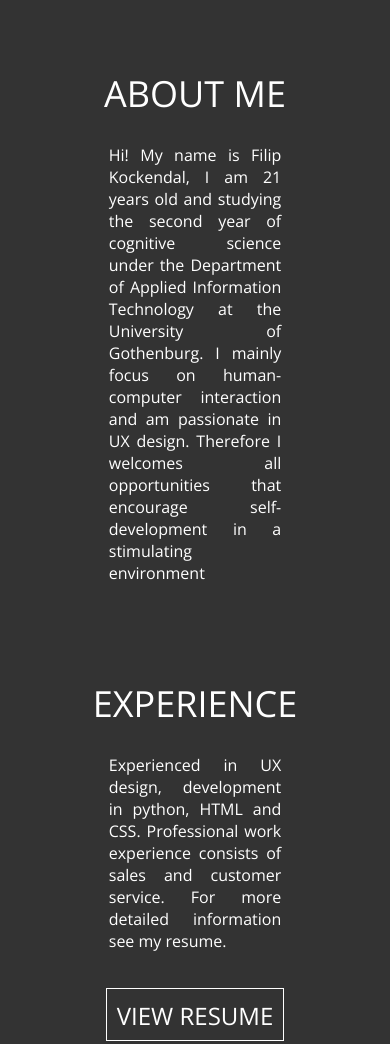
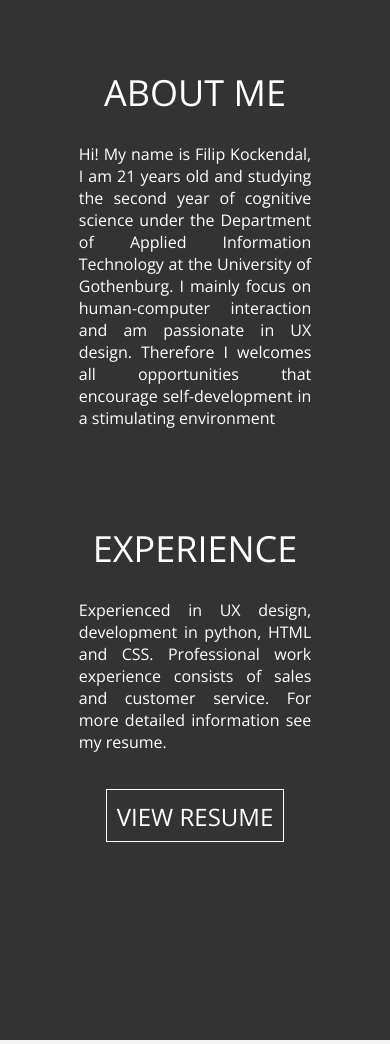
Before and after one commit to filipkock/Filips-Portfolio, a plain HTML site: page index.html in a window 390 px wide. Shown: the part 880-1924 px from the top of the page. Drawn offline with nearby package versions, Linux system fonts and the light colour scheme.

Commit message:
media q phone

```diff
--- a/css/pw_style.css
+++ b/css/pw_style.css
@@ -488,11 +488,18 @@ nav a.dennasidan {
 @media screen and (max-width: 450px) {
 
     #about {
-        height: 1400px;
+        height: 1200px;
     }
 
     #contactlinks {
         gap: 100px;
     }
 
+    .info {
+        margin-left: 30px;
+        margin-right: 30px;
+    }
+
+
+
 }
```
